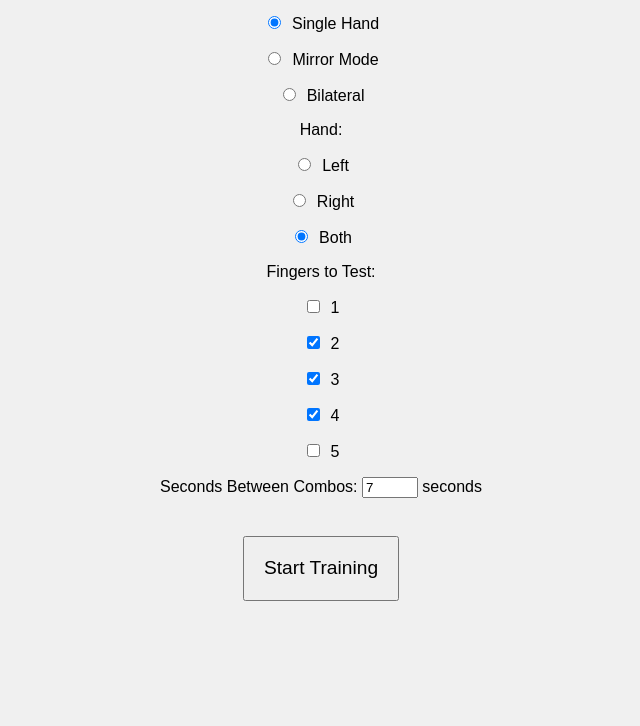
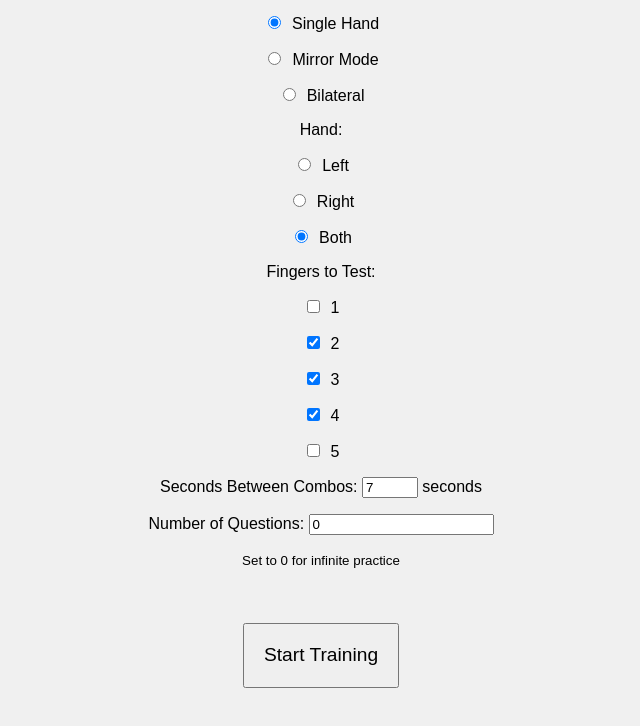
Before and after one commit to OdunayoSalu/Finger-Independence-Trainer, a plain HTML site: page index.html in a window 1280 px wide. Shown: the part 142-868 px from the top of the page, without its empty margins (319-959 px from the left). Before the commit the page ends 800 px from the top, so only its background shows below. Drawn offline with Linux system fonts and the light colour scheme.

Commit message:
Update index.html

```diff
--- a/index.html
+++ b/index.html
@@ -1,3 +1,4 @@
+<!-- index.html -->
 <!DOCTYPE html>
 <html lang="en">
 <head>
@@ -36,6 +37,11 @@
       <input type="number" name="interval" value="7" min="2" max="60"> seconds
     </label>
 
+    <label>Number of Questions:
+      <input type="number" name="questionCount" value="0" min="0">
+    </label>
+    <p><small>Set to 0 for infinite practice</small></p>
+
     <button type="submit">Start Training</button>
   </form>
 
@@ -48,6 +54,7 @@
         mode: formData.get('mode'),
         hand: formData.get('hand'),
         interval: parseInt(formData.get('interval')),
+        questionCount: parseInt(formData.get('questionCount')),
         fingers: formData.getAll('finger').map(Number)
       };
 
```
